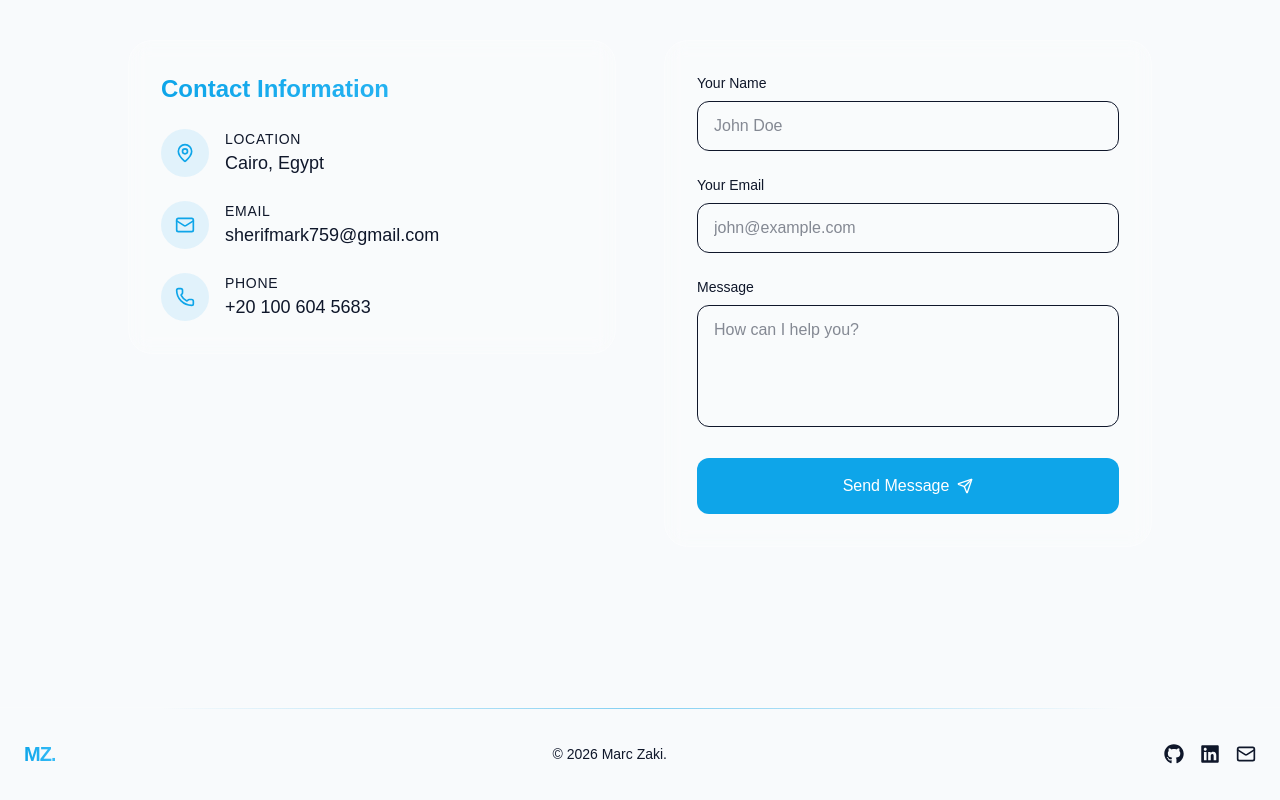
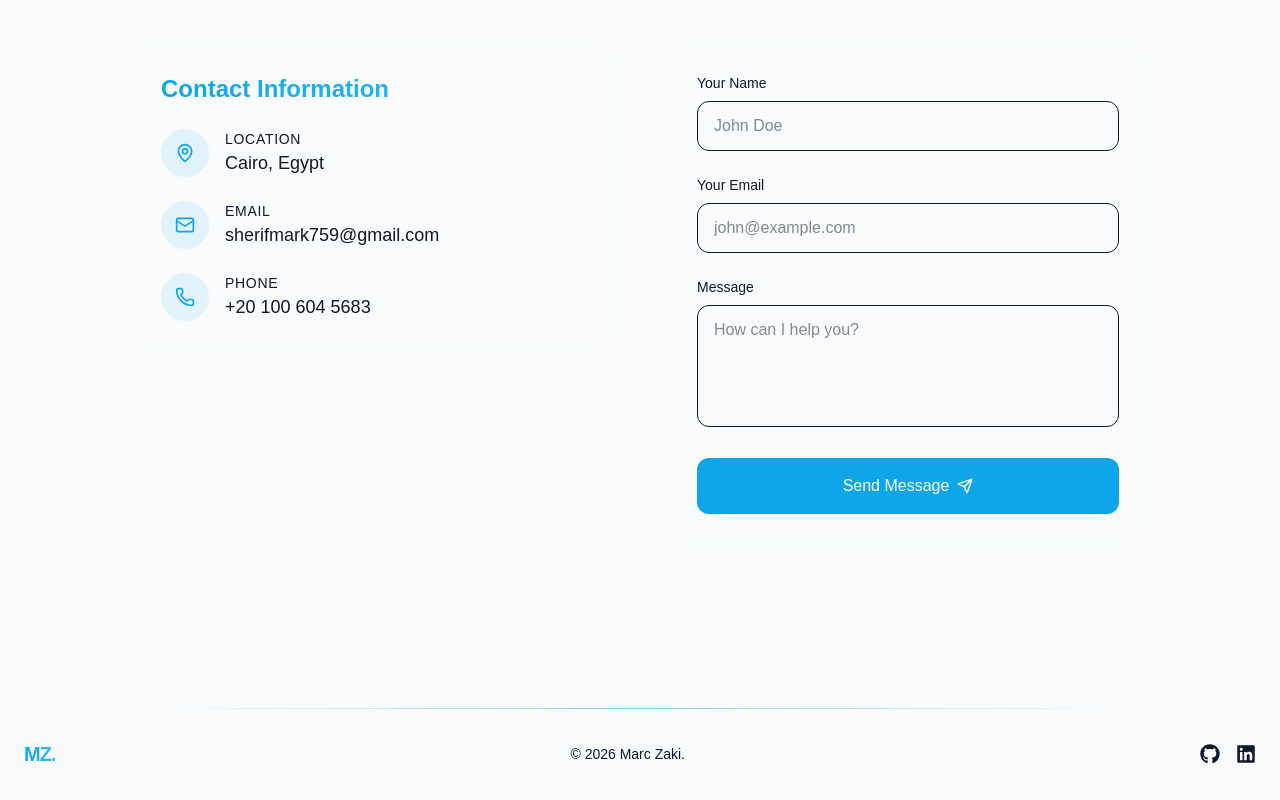
Before and after one commit to marc-zaki/portfolio, a Next.js app: page / in a window 1280 px wide. Shown: the part 5822-6622 px from the top of the page. Built offline with nearby package versions, Linux system fonts and the light colour scheme.

Commit message:
feat: add footer component with social links and copyright notice

```diff
--- a/src/components/Footer.tsx
+++ b/src/components/Footer.tsx
@@ -29,10 +29,6 @@ export function Footer() {
             <FaLinkedin className="h-5 w-5" />
             <span className="sr-only">LinkedIn</span>
           </a>
-          <a href="mailto:sherifmark759@gmail.com" className="text-foreground/60 hover:text-primary transition-colors">
-            <Mail className="h-5 w-5" />
-            <span className="sr-only">Email</span>
-          </a>
         </div>
       </div>
     </footer>
```
